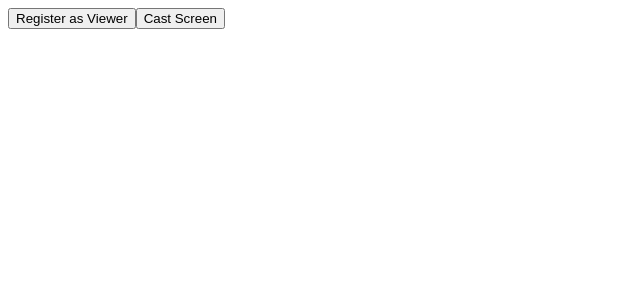
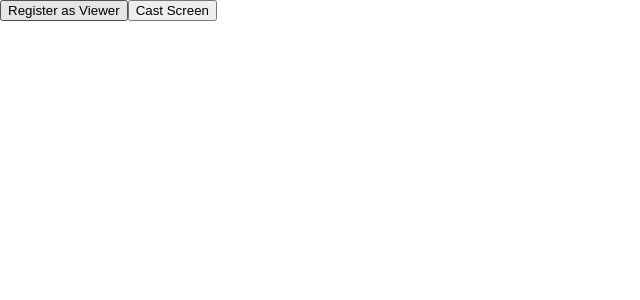
Before and after one commit to DiscreteTom/WebCaster, a Vue app: page / in a window 1280 px wide. Shown: the top 300 px of the page, without its empty margins (0-640 px from the left). Built offline with nearby package versions, Linux system fonts and the light colour scheme.

Commit message:
style: maximize video

```diff
--- a/src/App.vue
+++ b/src/App.vue
@@ -5,9 +5,9 @@
       <button @click="cast">Cast Screen</button>
     </div>
     <video
+      style="width: 100%; height: 100%; object-fit: fill"
       v-else-if="role == 'viewer'"
       ref="video"
-      width="1000"
       autoplay
       controls
     ></video>
--- /dev/null
+++ b/src/assets/global.css
@@ -0,0 +1,3 @@
+body {
+  margin: 0;
+}
--- a/src/main.ts
+++ b/src/main.ts
@@ -1,4 +1,6 @@
 import { createApp } from "vue";
 import App from "./App.vue";
 
+import "./assets/global.css";
+
 createApp(App).mount("#app");
```
